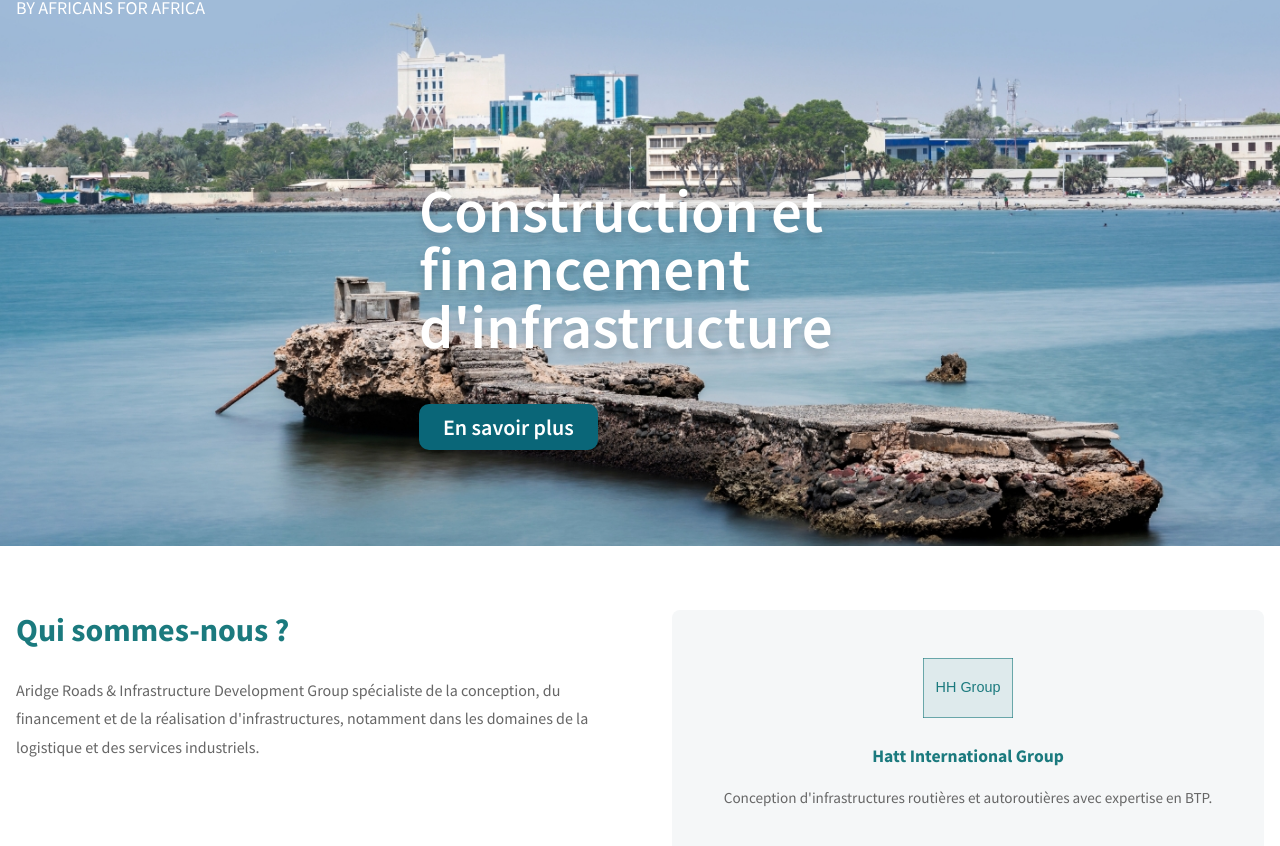
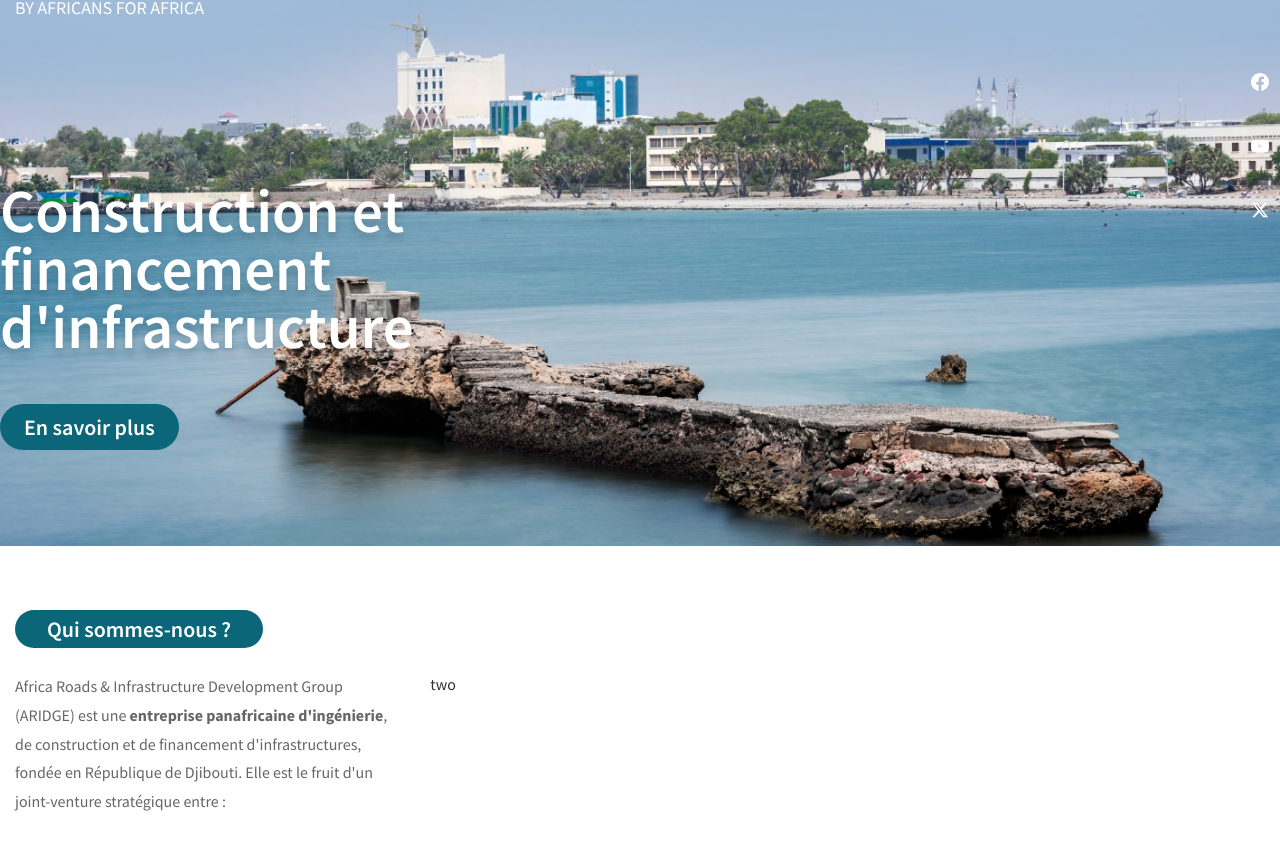
Before and after one commit to jhouedanou/aridge, a Nuxt app: page / in a window 1280 px wide. Shown: the part 254-1100 px from the top of the page. Built offline with nearby package versions, Linux system fonts and the light colour scheme.

Commit message:
Checkpoint from VS Code for coding agent session

```diff
--- a/assets/styles/_variables.scss
+++ b/assets/styles/_variables.scss
@@ -1,3 +1,30 @@
 // Color variables
 $primary: #0a6678;
 $secondary: #E2EBED;
+
+// Mixins
+@mixin primary-button {
+  background-color: #0a6678;
+  font-family: 'Source Sans Pro', var(--font-primary);
+  font-size: 22px;
+  font-weight: 600;
+  font-stretch: normal;
+  font-style: normal;
+  line-height: 0.64;
+  letter-spacing: normal;
+  text-align: left;
+  color: #fff;
+  border-radius: 31px;
+}
+
+@mixin paragraph-text {
+  font-family: 'Source Sans Pro', var(--font-primary);
+  font-size: 22px;
+  font-weight: 300;
+  font-stretch: normal;
+  font-style: normal;
+  line-height: 1.14;
+  letter-spacing: normal;
+  text-align: left;
+  color: #000;
+}
--- a/assets/styles/main.css
+++ b/assets/styles/main.css
@@ -82,6 +82,15 @@ h6 {
 }
 
 p {
+  font-family: 'Source Sans Pro', -apple-system, BlinkMacSystemFont, 'Segoe UI', Roboto, sans-serif;
+  font-size: 22px;
+  font-weight: 300;
+  font-stretch: normal;
+  font-style: normal;
+  line-height: 1.14;
+  letter-spacing: normal;
+  text-align: left;
+  color: #000;
   margin-bottom: var(--spacing-md);
 }
 
@@ -382,6 +391,100 @@ img {
 .overflow-visible { overflow: visible !important; }
 .overflow-scroll { overflow: scroll !important; }
 
+/* Grid system */
+.container {
+  width: 100%;
+  padding-right: 15px;
+  padding-left: 15px;
+  margin-right: auto;
+  margin-left: auto;
+}
+
+.row {
+  display: flex;
+  flex-wrap: wrap;
+  margin-right: -15px;
+  margin-left: -15px;
+}
+
+.col,
+.col-1, .col-2, .col-3, .col-4, .col-5, .col-6,
+.col-7, .col-8, .col-9, .col-10, .col-11, .col-12,
+.col-md-1, .col-md-2, .col-md-3, .col-md-4, .col-md-5, .col-md-6,
+.col-md-7, .col-md-8, .col-md-9, .col-md-10, .col-md-11, .col-md-12,
+.col-sm-1, .col-sm-2, .col-sm-3, .col-sm-4, .col-sm-5, .col-sm-6,
+.col-sm-7, .col-sm-8, .col-sm-9, .col-sm-10, .col-sm-11, .col-sm-12,
+.col-lg-1, .col-lg-2, .col-lg-3, .col-lg-4, .col-lg-5, .col-lg-6,
+.col-lg-7, .col-lg-8, .col-lg-9, .col-lg-10, .col-lg-11, .col-lg-12 {
+  position: relative;
+  width: 100%;
+  padding-right: 15px;
+  padding-left: 15px;
+}
+
+/* Column sizing */
+.col { flex-basis: 0; flex-grow: 1; max-width: 100%; }
+.col-1 { flex: 0 0 8.33333%; max-width: 8.33333%; }
+.col-2 { flex: 0 0 16.66667%; max-width: 16.66667%; }
+.col-3 { flex: 0 0 25%; max-width: 25%; }
+.col-4 { flex: 0 0 33.33333%; max-width: 33.33333%; }
+.col-5 { flex: 0 0 41.66667%; max-width: 41.66667%; }
+.col-6 { flex: 0 0 50%; max-width: 50%; }
+.col-7 { flex: 0 0 58.33333%; max-width: 58.33333%; }
+.col-8 { flex: 0 0 66.66667%; max-width: 66.66667%; }
+.col-9 { flex: 0 0 75%; max-width: 75%; }
+.col-10 { flex: 0 0 83.33333%; max-width: 83.33333%; }
+.col-11 { flex: 0 0 91.66667%; max-width: 91.66667%; }
+.col-12 { flex: 0 0 100%; max-width: 100%; }
+
+/* Medium devices (tablets, 768px and up) */
+@media (min-width: 768px) {
+  .col-md-1 { flex: 0 0 8.33333%; max-width: 8.33333%; }
+  .col-md-2 { flex: 0 0 16.66667%; max-width: 16.66667%; }
+  .col-md-3 { flex: 0 0 25%; max-width: 25%; }
+  .col-md-4 { flex: 0 0 33.33333%; max-width: 33.33333%; }
+  .col-md-5 { flex: 0 0 41.66667%; max-width: 41.66667%; }
+  .col-md-6 { flex: 0 0 50%; max-width: 50%; }
+  .col-md-7 { flex: 0 0 58.33333%; max-width: 58.33333%; }
+  .col-md-8 { flex: 0 0 66.66667%; max-width: 66.66667%; }
+  .col-md-9 { flex: 0 0 75%; max-width: 75%; }
+  .col-md-10 { flex: 0 0 83.33333%; max-width: 83.33333%; }
+  .col-md-11 { flex: 0 0 91.66667%; max-width: 91.66667%; }
+  .col-md-12 { flex: 0 0 100%; max-width: 100%; }
+}
+
+/* Large devices (desktops, 992px and up) */
+@media (min-width: 992px) {
+  .col-lg-1 { flex: 0 0 8.33333%; max-width: 8.33333%; }
+  .col-lg-2 { flex: 0 0 16.66667%; max-width: 16.66667%; }
+  .col-lg-3 { flex: 0 0 25%; max-width: 25%; }
+  .col-lg-4 { flex: 0 0 33.33333%; max-width: 33.33333%; }
+  .col-lg-5 { flex: 0 0 41.66667%; max-width: 41.66667%; }
+  .col-lg-6 { flex: 0 0 50%; max-width: 50%; }
+  .col-lg-7 { flex: 0 0 58.33333%; max-width: 58.33333%; }
+  .col-lg-8 { flex: 0 0 66.66667%; max-width: 66.66667%; }
+  .col-lg-9 { flex: 0 0 75%; max-width: 75%; }
+  .col-lg-10 { flex: 0 0 83.33333%; max-width: 83.33333%; }
+  .col-lg-11 { flex: 0 0 91.66667%; max-width: 91.66667%; }
+  .col-lg-12 { flex: 0 0 100%; max-width: 100%; }
+}
+
+/* Small devices (landscape phones, 576px and up) */
+@media (min-width: 576px) {
+  .col-sm-1 { flex: 0 0 8.33333%; max-width: 8.33333%; }
+  .col-sm-2 { flex: 0 0 16.66667%; max-width: 16.66667%; }
+  .col-sm-3 { flex: 0 0 25%; max-width: 25%; }
+  .col-sm-4 { flex: 0 0 33.33333%; max-width: 33.33333%; }
+  .col-sm-5 { flex: 0 0 41.66667%; max-width: 41.66667%; }
+  .col-sm-6 { flex: 0 0 50%; max-width: 50%; }
+  .col-sm-7 { flex: 0 0 58.33333%; max-width: 58.33333%; }
+  .col-sm-8 { flex: 0 0 66.66667%; max-width: 66.66667%; }
+  .col-sm-9 { flex: 0 0 75%; max-width: 75%; }
+  .col-sm-10 { flex: 0 0 83.33333%; max-width: 83.33333%; }
+  .col-sm-11 { flex: 0 0 91.66667%; max-width: 91.66667%; }
+  .col-sm-12 { flex: 0 0 100%; max-width: 100%; }
+}
+
 .opacity-50 { opacity: 0.5; }
 .opacity-75 { opacity: 0.75; }
 
--- a/components/HeroSection.vue
+++ b/components/HeroSection.vue
@@ -1,6 +1,6 @@
 <template>
   <section class="hero" :style="{ backgroundImage: `url('/bg.jpg')` }">
-    <div class="container p-0 woubi">
+    <div class="container p-0 woubi w-100">
       <div class="hero-content">
 
       <div class="hero-text">
@@ -27,6 +27,7 @@ const heroCTA = computed(() => getText('hero.cta', 'En savoir plus'))
 .hero {
   position: relative;
   height: 100vh;
+  width: 100%;
   background-size: cover;
   background-position: center;
   background-attachment: fixed;
@@ -76,17 +77,7 @@ const heroCTA = computed(() => getText('hero.cta', 'En savoir plus'))
   margin-top: var(--spacing-lg);
 
   &.btn-primary {
-    background-color: #0a6678;
-    font-family: 'Source Sans Pro', var(--font-primary);
-    font-size: 22px;
-    font-weight: 600;
-    font-stretch: normal;
-    font-style: normal;
-    line-height: 0.64;
-    letter-spacing: normal;
-    text-align: left;
-    color: #fff;
-    border-radius: 10px;
+    @include primary-button;
   }
 }
 
--- a/components/ServicesSection.vue
+++ b/components/ServicesSection.vue
@@ -4,22 +4,18 @@
       <div class="who-section">
         <div class="who-content">
           <h2>Qui sommes-nous ?</h2>
-          <p>Aridge Roads & Infrastructure Development Group spécialiste de la conception, du financement et de la réalisation d'infrastructures, notamment dans les domaines de la logistique et des services industriels.</p>
+          <div class="row">
+          <div class="col-md-8 col-12">
+            <p>Africa Roads & Infrastructure Development Group (ARIDGE) est une <strong>entreprise panafricaine d'ingénierie</strong>, de construction et de financement d'infrastructures, fondée en République de Djibouti. Elle est le fruit d'un joint-venture stratégique entre :</p>
+          </div>
+          <div class="col-md-4 col-12">
+two
+          </div>
+          </div>
+
         </div>
 
-        <div class="who-logos">
-          <div class="logo-item">
-            <img src="/hh-group.svg" alt="HH Group" />
-            <h4>Hatt International Group</h4>
-            <p>Conception d'infrastructures routières et autoroutières avec expertise en BTP.</p>
-          </div>
 
-          <div class="logo-item">
-            <img src="/imaar.svg" alt="IMAAR Financial Group" />
-            <h4>Imaar Financial Group (IFG)</h4>
-            <p>Spécialisé dans le financement structuré des infrastructures.</p>
-          </div>
-        </div>
       </div>
 
       <div class="expertise-sections">
@@ -67,7 +63,7 @@
 // Services section component
 </script>
 
-<style scoped>
+<style lang="scss" scoped>
 .services {
   padding: var(--spacing-3xl) 0;
   background-color: var(--color-bg-white);
@@ -82,9 +78,12 @@
 }
 
 .who-content h2 {
-  color: var(--color-primary);
+  @include primary-button;
   margin-bottom: var(--spacing-lg);
-  font-size: 2rem;
+  font-size: 22px !important;
+  display: inline-block;
+  padding: 0.75rem 2rem;
+  border: none;
 }
 
 .who-content p {
--- /dev/null
+++ b/components/SocialSidebar.vue
@@ -0,0 +1,95 @@
+<template>
+  <div class="social-sidebar" :class="{ 'scrolled': isScrolled }">
+    <a href="#" class="social-link" aria-label="Facebook">
+      <svg width="18" height="18" viewBox="0 0 24 24" fill="currentColor">
+        <path d="M24 12.073c0-6.627-5.373-12-12-12s-12 5.373-12 12c0 5.99 4.388 10.954 10.125 11.854v-8.385H7.078v-3.47h3.047V9.43c0-3.007 1.792-4.669 4.533-4.669 1.312 0 2.686.235 2.686.235v2.953H15.83c-1.491 0-1.956.925-1.956 1.874v2.25h3.328l-.532 3.47h-2.796v8.385C19.612 23.027 24 18.062 24 12.073z" />
+      </svg>
+    </a>
+
+    <a href="#" class="social-link" aria-label="YouTube">
+      <svg width="18" height="18" viewBox="0 0 24 24" fill="currentColor">
+        <path d="M23.498 6.186a3.016 3.016 0 0 0-2.122-2.136C19.505 3.545 12 3.545 12 3.545s-7.505 0-9.377.505A3.017 3.017 0 0 0 .502 6.186C0 8.07 0 12 0 12s0 3.93.502 5.814a3.016 3.016 0 0 0 2.122 2.136c1.871.505 9.376.505 9.376.505s7.505 0 9.377-.505a3.015 3.015 0 0 0 2.122-2.136C24 15.93 24 12 24 12s0-3.93-.502-5.814zM9.545 15.568V8.432L15.818 12l-6.273 3.568z"/>
+      </svg>
+    </a>
+
+    <a href="#" class="social-link" aria-label="X (Twitter)">
+      <svg width="18" height="18" viewBox="0 0 24 24" fill="currentColor">
+        <path d="M18.244 2.25h3.308l-7.227 8.26 8.502 11.24H16.17l-5.214-6.817L4.99 21.75H1.68l7.73-8.835L1.254 2.25H8.08l4.713 6.231zm-1.161 17.52h1.833L7.084 4.126H5.117z"/>
+      </svg>
+    </a>
+  </div>
+</template>
+
+<script setup lang="ts">
+import { ref, onMounted, onUnmounted } from 'vue'
+
+const isScrolled = ref(false)
+
+const handleScroll = () => {
+  // Détecte si on a dépassé la section hero (100vh)
+  isScrolled.value = window.scrollY > window.innerHeight
+}
+
+onMounted(() => {
+  window.addEventListener('scroll', handleScroll)
+})
+
+onUnmounted(() => {
+  window.removeEventListener('scroll', handleScroll)
+})
+</script>
+
+<style lang="scss" scoped>
+.social-sidebar {
+  position: fixed;
+  top: 50%;
+  right: 0rem;
+  transform: translateY(-50%);
+  display: flex;
+  flex-direction: column;
+  gap: 1.5rem;
+  z-index: 100;
+
+  .social-link {
+    display: flex;
+    align-items: center;
+    justify-content: center;
+    width: 40px;
+    height: 40px;
+    color: #fff;
+    text-decoration: none;
+    transition: all 0.3s ease;
+    border-radius: 50%;
+
+    &:hover {
+      transform: scale(1.1);
+    }
+
+    svg {
+      width: 18px;
+      height: 18px;
+    }
+  }
+
+  &.scrolled .social-link {
+    color: $primary;
+  }
+}
+
+@media (max-width: 768px) {
+  .social-sidebar {
+    right: 1rem;
+    gap: 1rem;
+
+    .social-link {
+      width: 35px;
+      height: 35px;
+
+      svg {
+        width: 16px;
+        height: 16px;
+      }
+    }
+  }
+}
+</style>
--- a/layouts/default.vue
+++ b/layouts/default.vue
@@ -1,6 +1,7 @@
 <template>
   <div class="layout-default">
     <Header />
+    <SocialSidebar />
     <main>
       <slot />
     </main>
@@ -11,6 +12,7 @@
 <script setup lang="ts">
 import Header from '~/components/Header.vue'
 import Footer from '~/components/Footer.vue'
+import SocialSidebar from '~/components/SocialSidebar.vue'
 </script>
 
 <style scoped>
```
